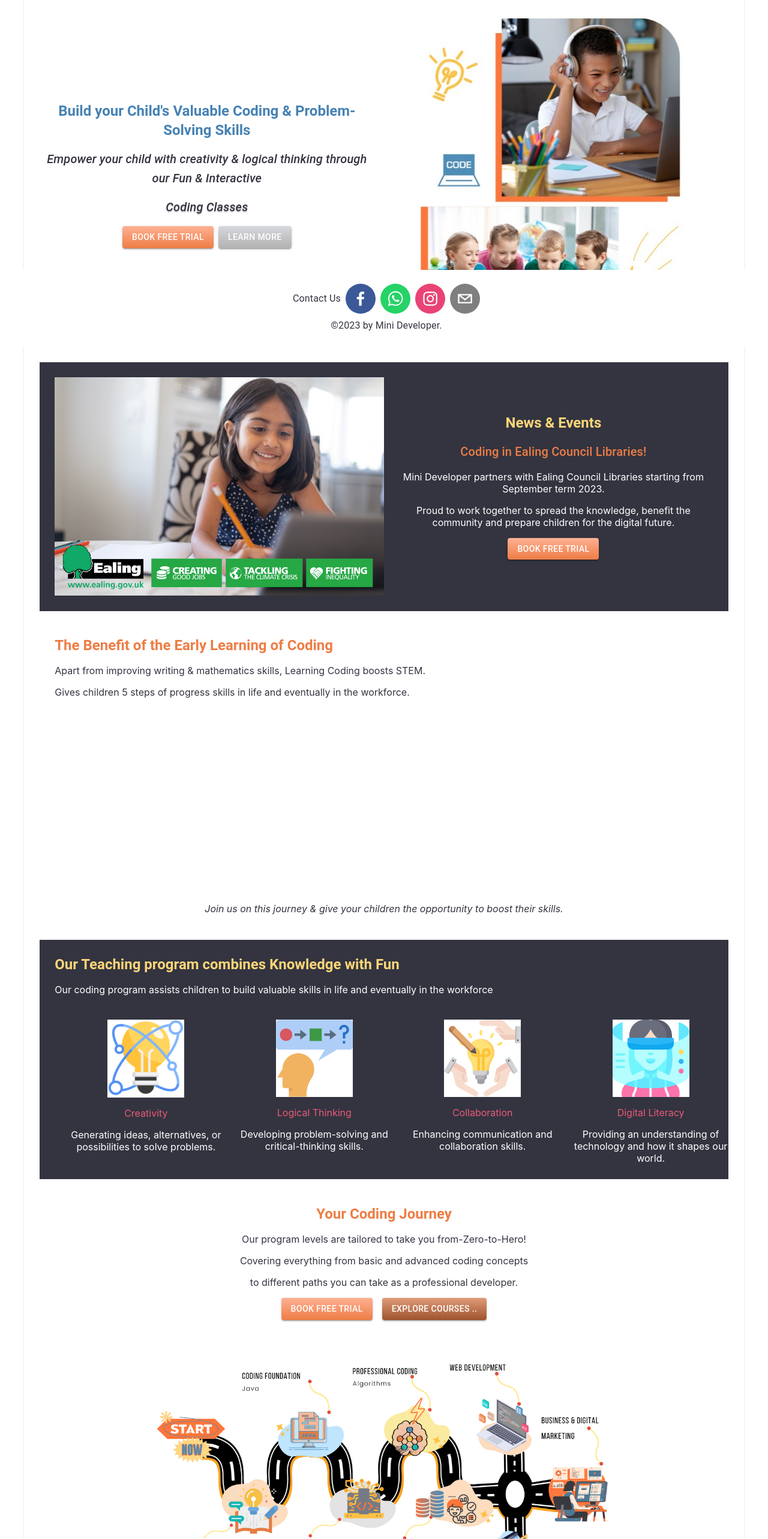
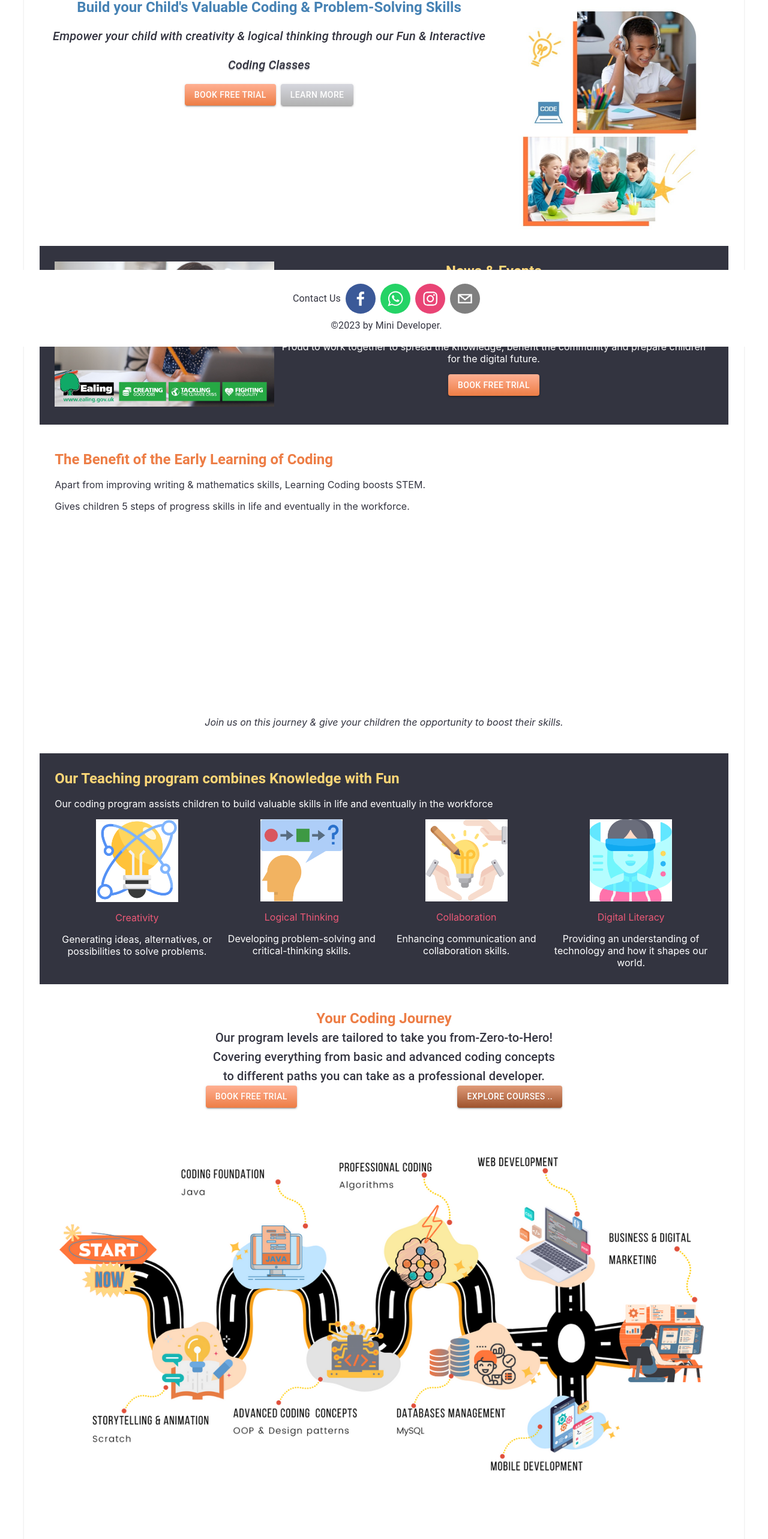
Before and after one commit to hebaarafat159/mini-developer-client, a React (Create React App) app: page / in a window 1280 px wide. Shown: the part 222-2788 px from the top of the page at 60% size. Built offline with nearby package versions, Linux system fonts and the light colour scheme.

Commit message:
fix page aligmenet

```diff
--- a/src/components/ExploreButtonComponent.js
+++ b/src/components/ExploreButtonComponent.js
@@ -5,9 +5,9 @@ import cssStyle from '../css/styles.module.css'
 export default function ExploreButtonComponent() {
     return (
         <Button
-        variant="contained"
-        className={cssStyle.brawn_btn}
-        LinkComponent={'a'} href={'/courses'}>
+            variant="contained"
+            className={cssStyle.brawn_btn}
+            LinkComponent={'a'} href={'/courses'}>
             Explore Courses ..
         </Button>
     )
--- a/src/pages/Home.js
+++ b/src/pages/Home.js
@@ -40,7 +40,9 @@ export default function Home() {
         <Card className='recent-blogs d-block'>
             <Stack direction="column" spacing={2} sx={{ my: 1, padding: '2vw', flexGrow: 1 }}>
                 <Stack direction="row" spacing={2} sx={{ justifyContent: 'space-evenly', alignItems: 'center' }} >
-                    <Stack direction="column" spacing={2} sx={{ justifyContent: 'center', alignItems: 'center' }} >
+                    <Grid container columns={{ xs: 2, sm: 8, md: 12 }}>
+                        <Grid item xs={8} sx={{ justifyContent: 'center', alignItems: 'center' }}>
+                            <Stack direction="column" spacing={2} sx={{ justifyContent: 'center', alignItems: 'center' }}>
                                 <Typography component="h3" variant='h5' style={{ color: '#4682b4', textAlign: 'center', fontWeight: 'bold' }}> Build your Child's Valuable Coding & Problem-Solving Skills</Typography>
                                 <Typography component="h5" variant='h6' style={{ color: '#333440', fontStyle: 'italic', textAlign: 'center' }}> Empower your child with creativity & logical thinking through our Fun & Interactive </Typography>
                                 <Typography component="h5" variant='h6' style={{ color: '#333440', textShadow: '0px 2px #c3c3c7', fontStyle: 'italic' }}> Coding Classes </Typography>
@@ -56,14 +58,22 @@ export default function Home() {
                                         })}> Learn More</Button>
                                 </Stack>
                             </Stack>
-                    <img src={home_first_paragraphe_img} loading="lazy" alt="" width={'50%'} />
-
+                        </Grid>
+                        <Grid item xs={4}>
+                            <img src={home_first_paragraphe_img} loading="lazy" alt="" width={'100%'} />
+                        </Grid>
+                    </Grid>
                 </Stack>
 
                 {/* New Events */}
                 <Stack direction="row" spacing={2} sx={{ justifyContent: 'space-evenly', alignItems: 'center', background: '#333440', padding: '2vw' }} >
-                    <img src={news_img} loading="lazy" alt="" width={'50%'} />
-                    <Stack direction="column" spacing={2} sx={{ justifyContent: 'center', alignItems: 'center' }} >
+                    <Grid container columns={{ xs: 2, sm: 8, md: 12 }}>
+                        <Grid item xs={4} sx={{ justifyContent: 'center', alignItems: 'center' }}>
+
+                            <img src={news_img} loading="lazy" alt="" width={'100%'} />
+                        </Grid>
+                        <Grid item xs={8} sx={{ justifyContent: 'center', alignItems: 'center' }}>
+                            <Stack direction="column" spacing={2} sx={{ justifyContent: 'center', alignItems: 'center' }} width={'100%'} >
                                 <Typography component="h3" variant='h5' style={{ color: '#fed677', textAlign: 'center', fontWeight: 'bold' }}> News & Events </Typography>
                                 <Typography component="h5" variant='h6' style={{ color: '#ed7d45', textAlign: 'center' }}> Coding in Ealing Council Libraries! </Typography>
                                 <Typography component="p" variant='p' style={{ color: 'white', textAlign: 'center' }}> Mini Developer partners with Ealing Council Libraries  starting from September term 2023.</Typography>
@@ -73,6 +83,8 @@ export default function Home() {
                                     <FreeTrialButton course={null} />
                                 </Stack>
                             </Stack>
+                        </Grid>
+                    </Grid>
                 </Stack>
 
                 {/* The Benefit  */}
@@ -91,8 +103,8 @@ export default function Home() {
                 <Stack direction="column" spacing={2} sx={{ justifyContent: 'space-evenly', padding: '2vw', background: '#333440' }} >
                     <Typography component="h3" variant='h5' style={{ color: '#fed677', fontWeight: 'bold', textAlign: 'start' }}>  Our Teaching program combines Knowledge with Fun  </Typography>
                     <Typography component="p" variant='p' style={{ color: 'white' }}> Our coding program assists children to build valuable skills in life and eventually in the workforce </Typography>
-
-                    <Grid container spacing={{ xs: 2, md: 3 }} columns={{ xs: 4, sm: 8, md: 16 }}>
+                    <Grid container columns={{ xs: 2, sm: 8, md: 16 }}>
+                        {/* <Grid container spacing={{ xs: 2, md: 3 }} columns={{ xs: 4, sm: 8, md: 16 }}> */}
                         {teachingTopics.map((detail, index) => (
                             <Grid item xs={2} sm={4} md={4} key={index}>
                                 <Stack spacing={2} sx={{ justifyContent: 'center', alignItems: 'center' }} >
@@ -107,16 +119,22 @@ export default function Home() {
 
                 {/* Your Coding Journey */}
                 <Stack direction="column" spacing={2} sx={{ justifyContent: 'space-evenly', padding: '2vw', alignItems: 'center', }} >
-                    <Typography component="h3" variant='h5' style={{ color: '#ed7d45', fontWeight: 'bold' }}> Your Coding Journey </Typography>
-                    <Typography component="p" variant='p' style={{ color: '#333440' }}> Our program levels are tailored to take you from-Zero-to-Hero! </Typography>
-                    <Typography component="p" variant='p' style={{ color: '#333440' }}> Covering everything from basic and advanced coding concepts </Typography>
-                    <Typography component="p" variant='p' style={{ color: '#333440' }}> to different paths you can take as a professional developer. </Typography>
-                    <Stack direction="row" spacing={2} sx={{ justifyContent: 'space-between' }}>
+                    <Grid container columns={{ xs: 2, sm: 8, md: 12 }}>
+                        <Grid item xs={12} sx={{ justifyContent: 'center', alignItems: 'center' }}>
+                            <Typography component="h3" variant='h5' style={{ color: '#ed7d45', fontWeight: 'bold', textAlign: 'center', padding: '2vmin auto' }}> Your Coding Journey </Typography>
+                            <Typography component="h5" variant='h6' style={{ color: '#333440', textAlign: 'center', padding: '2vw auto' }}> Our program levels are tailored to take you from-Zero-to-Hero! </Typography>
+                            <Typography component="h5" variant='h6' style={{ color: '#333440', textAlign: 'center', padding: '2vw auto' }}> Covering everything from basic and advanced coding concepts </Typography>
+                            <Typography component="h5" variant='h6' style={{ color: '#333440', textAlign: 'center', padding: '2vw auto' }}> to different paths you can take as a professional developer. </Typography>
+
+                            <Stack direction="row" spacing={2} sx={{ justifyContent: 'space-evenly' }}>
                                 <FreeTrialButton course={null} />
                                 <ExploreButtonComponent />
                             </Stack>
-                    <img src={roadmap} loading="lazy" alt="" width={'70%'} />
-
+                        </Grid>
+                        <Grid item xs={12} sx={{ display: 'flex', justifyContent: 'center', alignItems: 'center' }}>
+                            <img src={roadmap} loading="lazy" alt="" width={'100%'} />
+                        </Grid>
+                    </Grid>
                 </Stack>
             </Stack>
         </Card >
```
Lines whose indentation alone changed are shown as unchanged.
